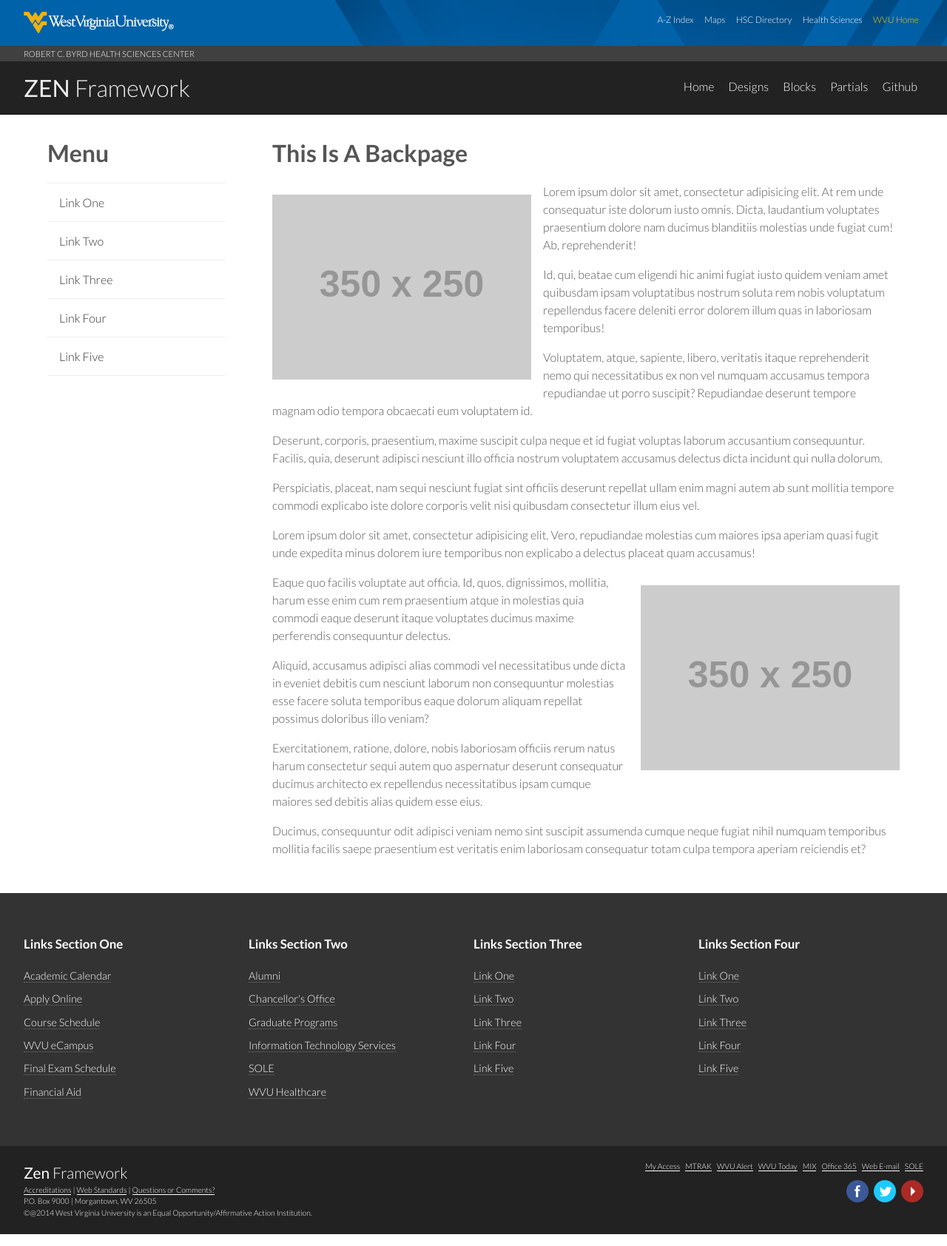
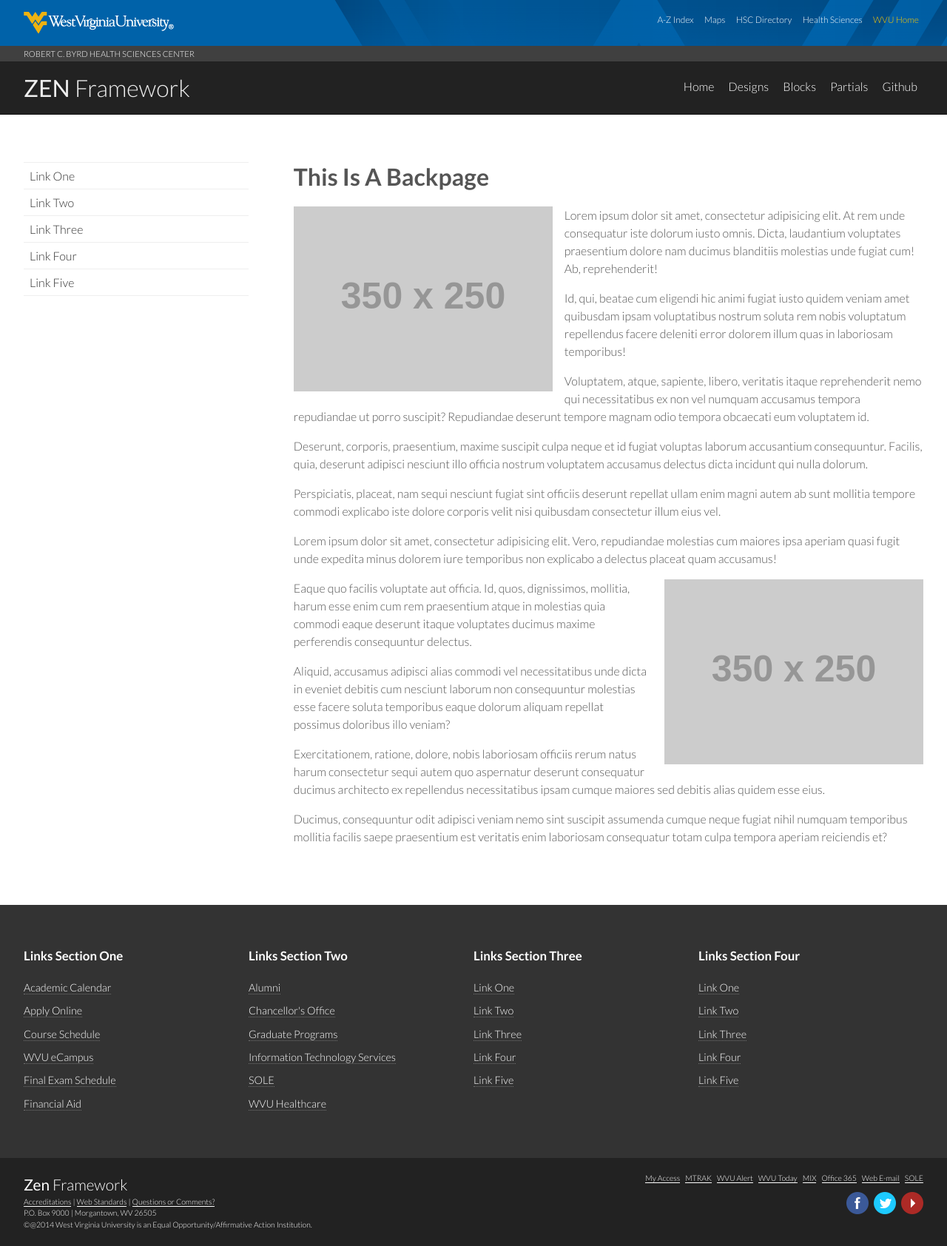
Before and after one commit to travm/zen-framework, a PHP site: page /back.php in a window 1280 px wide. Shown: the whole page at 74% size. Run offline with PHP 8.4, Linux system fonts and the light colour scheme; grey boxes labelled with a size stand in for pictures from a placeholder-image service; some libraries are stand-ins or nearby versions.

Commit message:
Small organization and file naming changes. Improvements to styles.

```diff
--- a/back.php
+++ b/back.php
@@ -1,4 +1,4 @@
-<?php include('partials/header.php'); ?>
+<?php include('partials/top.php'); ?>
 <?php include('partials/wvu-header.php'); ?>
 <?php include('partials/hsc-header.php'); ?>
 <?php include('partials/site-header.php'); ?>
@@ -33,4 +33,4 @@
 
 <?php include('partials/site-footer.php'); ?>
 <?php include('partials/wvu-footer.php'); ?>
-<?php include('partials/footer.php'); ?>
+<?php include('partials/bottom.php'); ?>
--- a/blocks/block-menu.php
+++ b/blocks/block-menu.php
@@ -1,7 +1,4 @@
 <div class="menu">
-    <div class="menu-title">
-        <h1>Menu</h1>
-    </div>
     <div class="menu-content">
         <ul class="menu-items">
             <li class="menu-item"><a href="#">Link One</a></li>
--- a/designs/zen/css/main.css
+++ b/designs/zen/css/main.css
@@ -50,9 +50,6 @@
     /* Measure */
     .measure {width:90%; margin:0 auto;}
 
-    /* Header */
-    #header {}
-
     /* WVU Header */
     #wvu-header {background: url('../img/wvu-header.png') top center no-repeat; background-color:#0062A9; }
     #wvu-header-content {position:relative; overflow:hidden;}
@@ -72,11 +69,12 @@
     #hsc-logo a:hover {color: #eee;}
 
     /* Site Header */
-    #site-header {background:#222; border-bottom:1px solid #111;}
-    #site-header-content {padding:1em 0;}
-    #site-header-title {color:#efefef; font-weight:100;}
-    #site-header-title > h1 {font-weight:100; margin:0; padding:0;}
-    #site-header-links {}
+    #header {background:#222; border-bottom:1px solid #111;}
+    #header-content {padding:1em 0;}
+    #header-title {color:#efefef; font-weight:100;}
+    #header-title > h1 {font-weight:100; margin:0; padding:0;}
+    #header-links {}
+    #header-links-toggle {}
 
     /* Hero */
     #hero {
@@ -126,6 +124,10 @@
     #site-footer-content a {color:#fff;}
     #site-footer-content a:hover {color:#fff;}
     #site-footer-news {margin:0 0 2em 0;}
+    #site-footer-one {}
+    #site-footer-two {}
+    #site-footer-three {}
+    #site-footer-four {}
 
     /* WVU Footer */
     #wvu-footer {
@@ -160,7 +162,7 @@
 
     /* Grid */
     .grp {overflow:hidden;}
-    .grp > .col {padding:1em 0; box-sizing:border-box;}
+    .grp > .col {padding:3em 0; box-sizing:border-box;}
     .grp-one {}
     .grp-one > .col {}
     .grp-two {}
@@ -192,7 +194,7 @@
     /* Menu */
     .menu {}
     .menu-items {list-style:none; margin:0; padding:0;}
-    .menu-item {padding:1em; border-top:1px solid #eee;}
+    .menu-item {padding:.5em; border-top:1px solid #eee;}
     .menu-item:last-child {border-bottom:1px solid #eee;}
     .menu-item > a {color:#333; text-decoration:none;}
 
@@ -241,8 +243,8 @@
 /*************/
 
     /* Image Placement */
-    .is-image-left {float:left; margin:1em 1em 1em 0;}
-    .is-image-right {float:right; margin:1em 0 1em 1em;}
+    .is-image-left {float:left; margin-right:1em;}
+    .is-image-right {float:right; margin-left:1em;}
 
     .is-hidden {display:none !important;}
     .is-visible {display:block !important;}
@@ -293,9 +295,9 @@
     #hsc-header-content {text-align: left;}
 
     /* Site Header */
-    #site-header-content {overflow:hidden;}
-    #site-header-title {float:left;}
-    #site-header-links {float:right;}
+    #header-content {overflow:hidden;}
+    #header-title {float:left;}
+    #header-links {float:right;}
 
     /* Hero */
     #hero-content {max-width:800px;}
@@ -319,14 +321,14 @@
     /***********/
 
     /* Grid */
-    .grp > .col {padding:1em 1em;}
+    .grp > .col {padding:4em 0;}
     .grp-one {}
     .grp-one > .col {}
     .grp-two {}
-    .grp-two > .col-one {width:25%; float:left;}
-    .grp-two > .col-two {width:75%; float:left;}
+    .grp-two > .col-one {width:25%; margin-right:5%; float:left;}
+    .grp-two > .col-two {width:70%; float:left;}
     .grp-three {}
-    .grp-three > .col-one {width:35%; float:left;}
+    .grp-three > .col-one {width:32.5%; margin-right:2.5%; float:left;}
     .grp-three > .col-two {width:65%; float:left;}
     .grp-three > .col-three {width:100%; clear:both; float:none;}
     .grp-four {}
@@ -352,7 +354,7 @@
 
 }
 
-@media screen and (min-width:1000px) {
+@media screen and (min-width:62.5em) {
 
     /**********/
     /* LAYOUT */
@@ -364,16 +366,17 @@
     /***********/
 
     /* Grid */
-    .grp > .col {padding:2em;}
+    .grp > .col {padding:4em 0;}
     .grp-one {}
     .grp-one > .col {}
     .grp-two {}
     .grp-two > .col {}
     .grp-three {}
     .grp-three > .col {}
-    .grp-three > .col-one {width:23.3%; float:left;}
-    .grp-three > .col-two {width:53.3%; float:left;}
-    .grp-three > .col-three {width:23.3%; background:#eee; clear:none; float:left;}
+    .grp-three > .col-one {width:20.3%; margin-right:5%; float:left;}
+    .grp-three > .col-two {width:43.3%; float:left;}
+    .grp-three > .col-three {color:#fff; width:26.3%; margin-left:5%; padding:4em 2em 2em 2em; background:#3399ff; clear:none; float:left;}
+    .grp-three > .col-three a {color:#fff;}
     .grp-four {}
     .grp-four > .col {width:25%; padding:2em;}
 
--- a/front.php
+++ b/front.php
@@ -1,4 +1,4 @@
-<?php include('partials/header.php'); ?>
+<?php include('partials/top.php'); ?>
 <?php include('partials/wvu-header.php'); ?>
 <?php include('partials/hsc-header.php'); ?>
 <?php include('partials/site-header.php'); ?>
@@ -47,4 +47,4 @@
 
 <?php include('partials/site-footer.php'); ?>
 <?php include('partials/wvu-footer.php'); ?>
-<?php include('partials/footer.php'); ?>
+<?php include('partials/bottom.php'); ?>
--- a/partials/site-header.php
+++ b/partials/site-header.php
@@ -1,7 +1,7 @@
-<div id="site-header">
-    <div id="site-header-content" class="measure">
-        <div id="site-header-title"><h1><strong>ZEN</strong> Framework</h1></div>
-        <div id="site-header-links">
+<div id="header">
+    <div id="header-content" class="measure">
+        <div id="header-title"><h1><strong>ZEN</strong> Framework</h1></div>
+        <div id="header-links">
             <ul class="navigation">
                 <li><a href="#">Home</a></li>
                 <li><a href="#">Designs</a></li>
```
Also changed, not shown: designs/zen/js/main.js (added, +8 -0 lines), partials/bottom.php (renamed from partials/footer.php), partials/top.php (renamed from partials/header.php).
